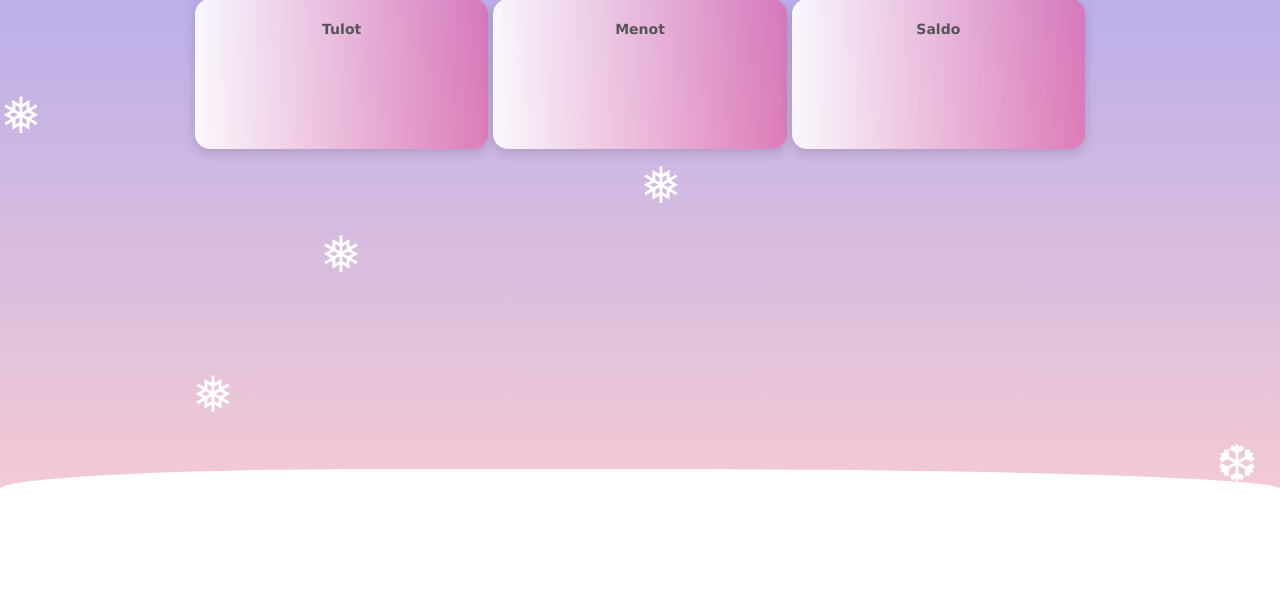
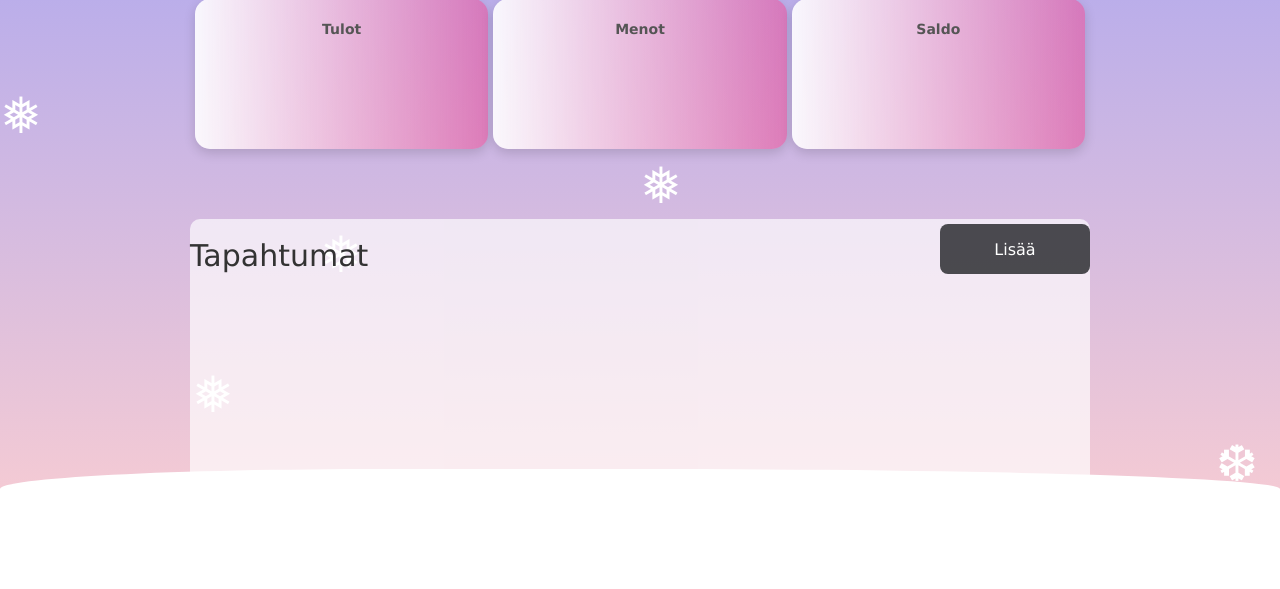
Before and after one commit to NiklasBoman/Budjettiseuranta, a PHP site: page /transactions.php in a window 1280 px wide. Shown: the part 211-800 px from the top of the page. Run offline with PHP 8.4, Linux system fonts and the light colour scheme; a user stored in the database is signed in.

Commit message:
container 2

```diff
--- a/frontend/assets/style.css
+++ b/frontend/assets/style.css
@@ -208,8 +208,29 @@ p.trancation-teksti {
 
     z-index: 1;
 }
-
-
+.lisaa-tapahtuma-btn{
+    max-width: 150px;
+    height: 50px;
+    padding: 15px;
+    background-color: #131618c0;
+    border-radius: 8px;
+    color: white;
+    font-size: 16px;
+    cursor: pointer;
+    margin-top: 5px;
+    margin-left: auto;
+}
+.container2{
+  position: relative;
+  z-index: 1;
+  display: flex;
+  width: 100%;
+  max-width: 900px;
+  height: 600px;
+  border-radius: 10px;
+  overflow: visible;
+  background-color: #ffffffa8;
+}
 
 /* hiutaleet */
 .lumi {
--- a/frontend/transactions.php
+++ b/frontend/transactions.php
@@ -35,8 +35,11 @@
 </div>
 </div>
 </div>
-
-
+<div class="container2">
+    <h2>Tapahtumat</h2>
+    <!-- Tapahtumien listaus tulee tähän -->
+    <button class="lisaa-tapahtuma-btn">Lisää</button>
+</div>
 
 
 
```
